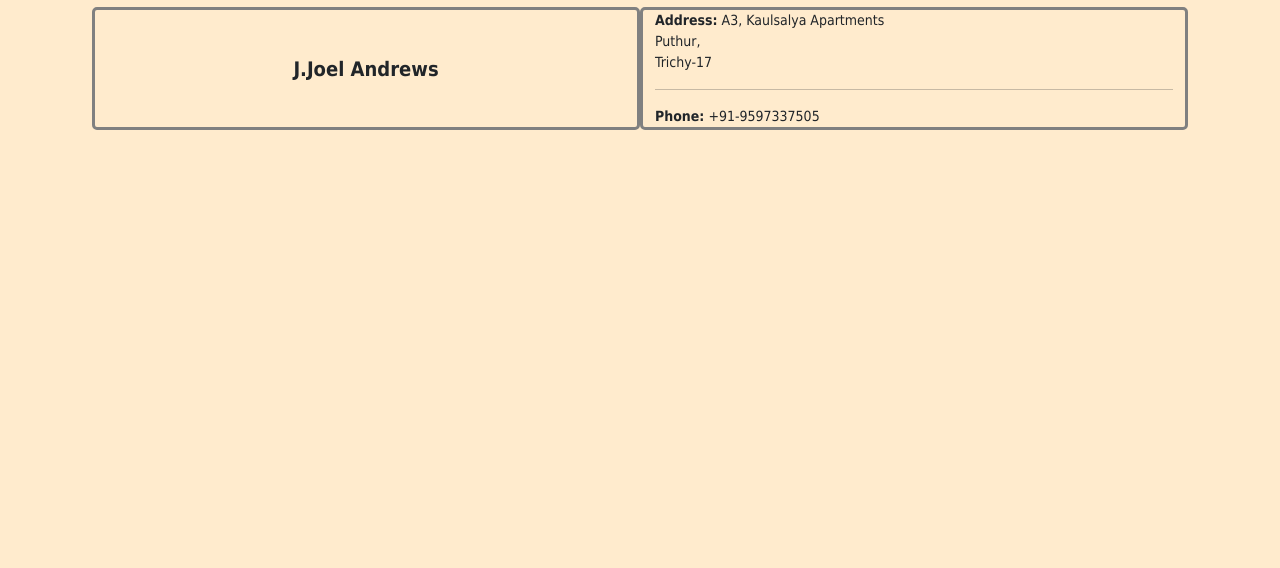
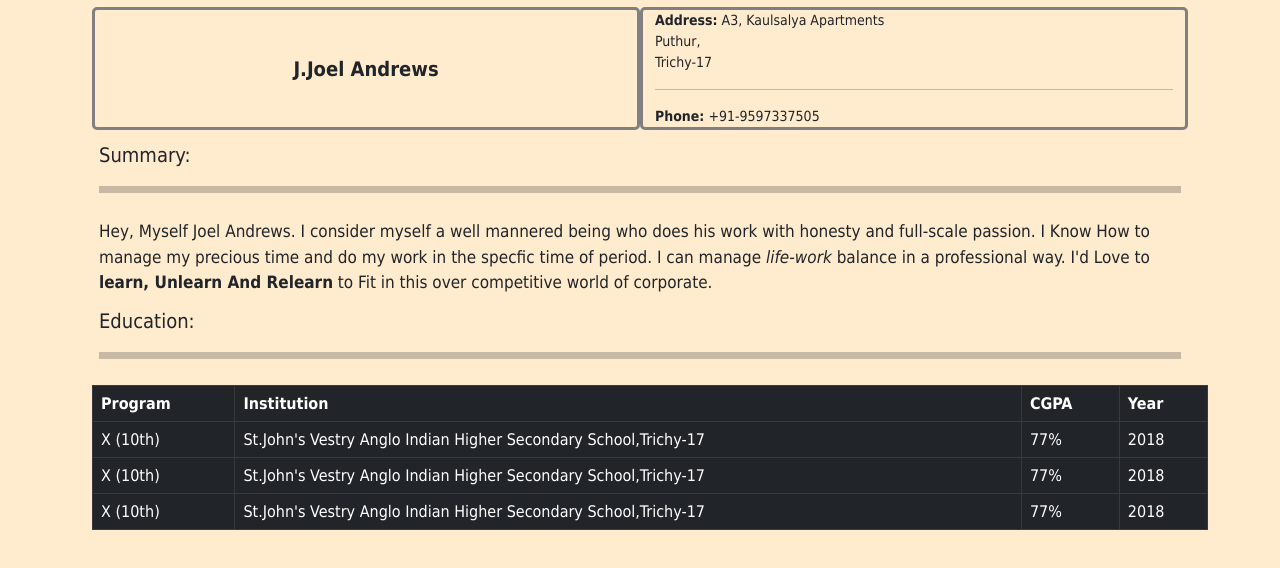
Before and after one commit to joelandrews614/Joel_Resume, a plain HTML site: page index.html in a window 1280 px wide. Shown: the part 64-632 px from the top of the page. Drawn offline with nearby package versions, Linux system fonts and the light colour scheme.

Commit message:
Adding Summary And Marks Table

```diff
--- a/index.html
+++ b/index.html
@@ -25,6 +25,56 @@
 						<strong>Phone:</strong> +91-9597337505</br>
 					</div>
 				</div>
+
+				<div class="row row3" id="summary">
+					<div class="col">Summary: <hr style="height:7px;"></div>
+				</div>
+				<div class="row row4 row3">
+					<div class="col">
+						Hey, Myself Joel Andrews. I consider myself a well mannered being who does his work with honesty and full-scale passion.
+						I Know How to manage my precious time and do my work in the specfic time of period. I can manage <em>life-work</em> balance in a
+						professional way. I'd Love to <strong>learn, Unlearn And Relearn</strong> to Fit in this over competitive world of corporate.
+					</div>
+				</div>
+
+				<div class="row row5 row3" id="summary">
+					<div class="col">Education: <hr style="height:7px;"></div>
+				</div>
+
+				<div class="row row6">
+					<div class="col">
+						<table class="table-items table table-dark table-bordered table-hover">
+							<thead>
+								<tr>
+									<th scope="col">Program</th>
+									<th scope="col">Institution</th>
+									<th scope="col">CGPA</th>
+									<th scope="col">Year</th>
+								</tr>
+							</thead>
+							<tbody>
+								<tr>
+									<td scope="row">X (10th)</td>
+									<td scope="row">St.John's Vestry Anglo Indian Higher Secondary School,Trichy-17</td>
+									<td scope="row">77%</td>
+									<td scope="row">2018</td>
+								</tr>
+								<tr>
+									<td scope="row">X (10th)</td>
+									<td scope="row">St.John's Vestry Anglo Indian Higher Secondary School,Trichy-17</td>
+									<td scope="row">77%</td>
+									<td scope="row">2018</td>
+								</tr>
+								<tr>
+									<td scope="row">X (10th)</td>
+									<td scope="row">St.John's Vestry Anglo Indian Higher Secondary School,Trichy-17</td>
+									<td scope="row">77%</td>
+									<td scope="row">2018</td>
+								</tr>
+							</tbody>
+						</table>
+					</div>
+				</div>
 			</div>
 		</main>
 		<script src="https://cdn.jsdelivr.net/npm/bootstrap@5.0.1/dist/js/bootstrap.bundle.min.js" integrity="sha384-gtEjrD/SeCtmISkJkNUaaKMoLD0//ElJ19smozuHV6z3Iehds+3Ulb9Bn9Plx0x4" crossorigin="anonymous"></script>
--- a/text.css
+++ b/text.css
@@ -48,3 +48,26 @@ body {
 }
 
 /*Row-2-End*/
+
+
+/*Row-3-Start */
+.row3 {
+    margin-top: 10px;
+    margin-left: 5px;
+    margin-right: 5px;
+
+    font-size: 17px;
+}
+
+#summary {
+    font-size: 20px;
+}
+/*Row-3-End*/
+
+
+
+/* Table-Start */
+.table-items {
+    margin: 10px;
+}
+/* Table-End */
```
